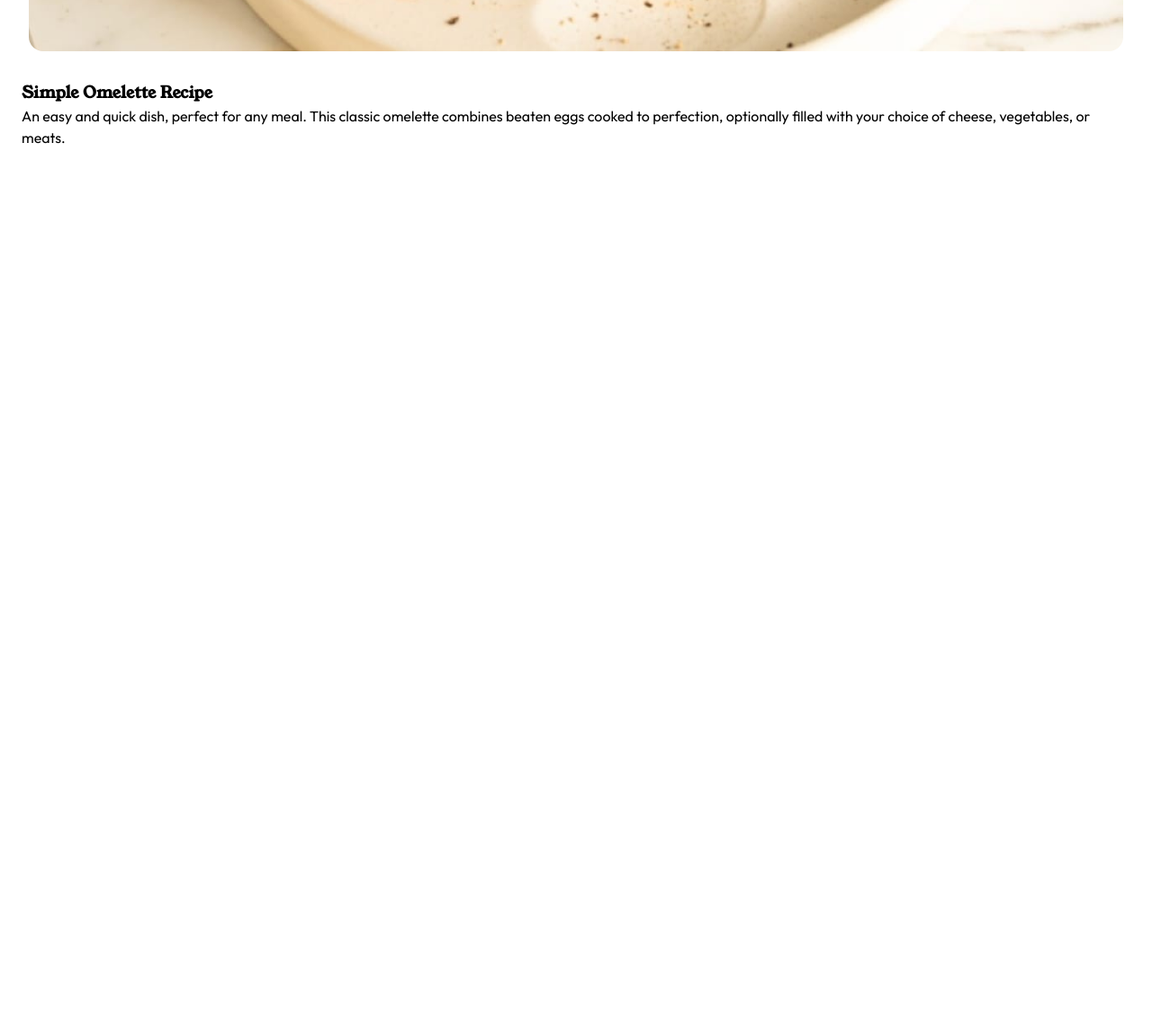
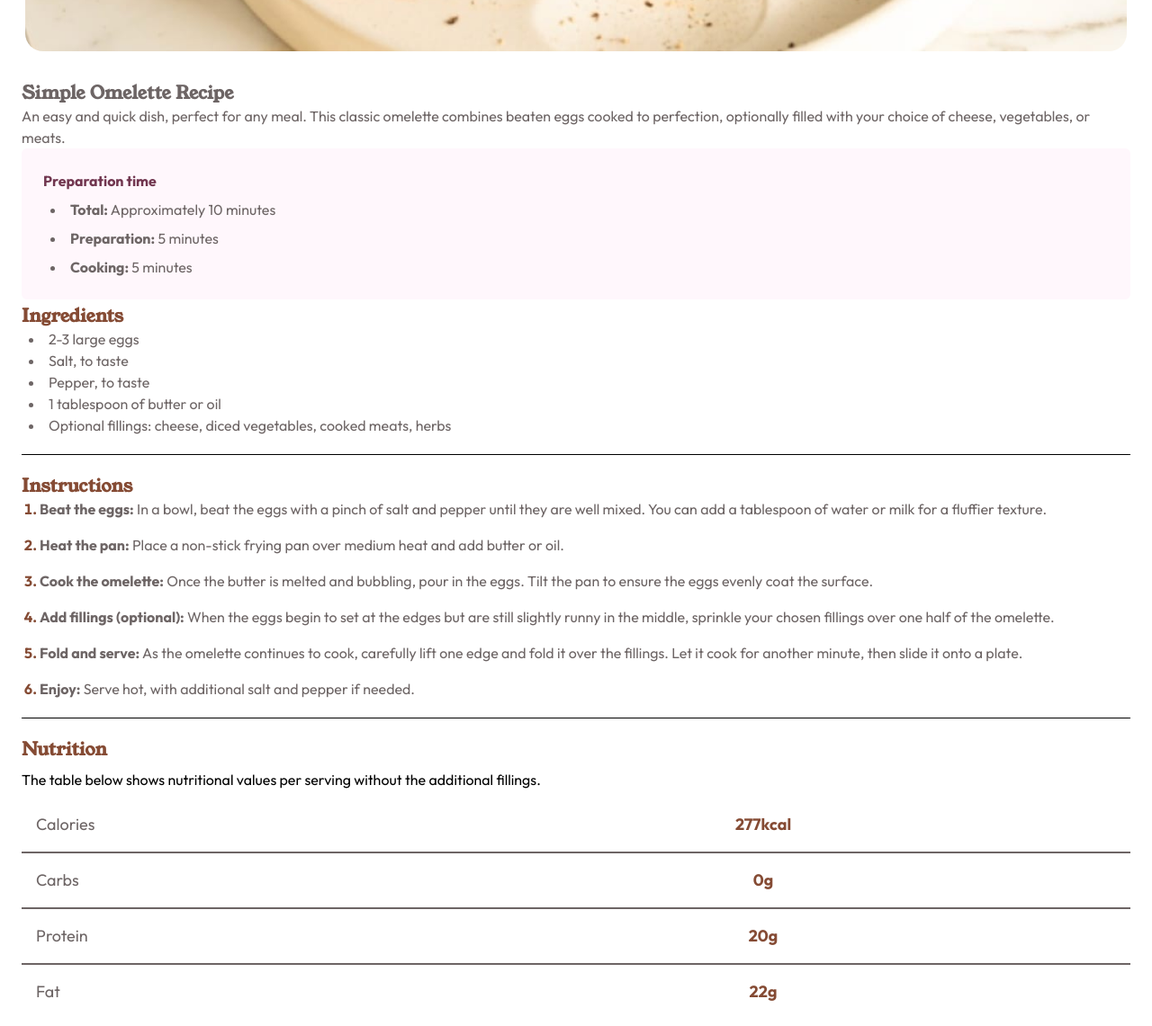
Before and after one commit to aagarcia/practicatailwindcss, a website: page index.html in a window 1280 px wide. Shown: the part 531-1672 px from the top of the page at 90% size. Before the commit the page ends 800 px from the top, so only its background shows below. Drawn offline with Linux system fonts and the light colour scheme.

Commit message:
diseño para celulares

```diff
--- a/index.html
+++ b/index.html
@@ -15,17 +15,88 @@
     <img
       src="./assets/images/image-omelette.jpeg"
       alt="imagen_omelet"
-      class="w-full h-full rounded-12 p-8 sm:rounded-none sm:p-0"
+      class="w-full h-full rounded-12 p-7 sm:rounded-none sm:p-0"
     />
     <h1
-      class="font-young-serif font-bold text-lg mx-6 sm:text-2xl sm:m-6 sm:text-balance"
+      class="font-young-serif font-bold text-ptimedesc text-xl px-6 pt-1 sm:text-2xl sm:p-6"
     >
-      Simple Omelette Recipe
+      Simple Omelette <span class="inline sm:block">Recipe</span>
     </h1>
-    <p class="font-outfit text-base mx-6 sm:text-sm sm:m-6">
+    <p class="font-outfit text-ptimedesc text-base px-6 sm:text-sm sm:px-6 sm:pb-6">
       An easy and quick dish, perfect for any meal. This classic omelette
       combines beaten eggs cooked to perfection, optionally filled with your
       choice of cheese, vegetables, or meats.
     </p>
+    <div class="bg-ptime rounded-md mx-6 p-6 font-outfit">
+      <h4 class="text-ptimetitle font-bold mb-2">Preparation time</h4>
+      <ul class="list-disc list-inside text-ptimedesc pl-2 space-y-2">
+        <li>
+          <span class="font-bold">Total:</span> Approximately 10 <span class="inline sm:block sm:text-right sm:w-20">minutes</span>
+        </li>
+        <li>
+          <span class="font-bold">Preparation:</span> 5 minutes
+        </li>
+        <li>
+          <span class="font-bold">Cooking:</span> 5 minutes
+        </li>
+      </ul>
+    </div>
+    <h2 class="font-young-serif font-bold text-xl px-6 pt-1 text-pingre sm:text-2xl sm:p-6">Ingredients</h2>
+    <ul class="list-disc list-inside ml-8 font-outfit text-ptimedesc">
+      <li>2-3 large eggs</li>
+      <li>Salt, to taste</li>
+      <li>Pepper, to taste</li>
+      <li>1 tablespoon of butter or oil</li>
+      <li>
+        Optional fillings: cheese, diced <span class="inline sm:block sm:ml-6">vegetables, cooked meats, herbs</span>
+      </li>
+    </ul>
+    <hr class="border-1 border-gray-300 mx-6 my-5">
+    <h2 class="font-young-serif font-bold text-xl mx-6 mt-1 text-pingre sm:text-2xl sm:m-6">Instructions</h2>
+    <ul class="list-decimal ml-11 font-outfit custom-list-decimal space-y-4 text-ptimedesc">
+      <li>
+        <span class="font-bold">Beat the eggs:</span>
+        <span>In a bowl, beat the eggs with a pinch of salt and pepper until they are well mixed. You can add a tablespoon of water or milk for a fluffier texture.</span>
+      </li>
+      <li>
+        <span class="font-bold">Heat the pan:</span>
+        <span>Place a non-stick frying pan over medium heat and add butter or oil.</span>
+      </li>
+      <li>
+        <span class="font-bold">Cook the omelette:</span>
+        <span>Once the butter is melted and bubbling, pour in the eggs. Tilt the pan to ensure
+  the eggs evenly coat the surface.</span>
+      </li>
+      <li>
+        <span class="font-bold">Add fillings (optional):</span>
+        <span>When the eggs begin to set at the edges but are still slightly runny in the
+  middle, sprinkle your chosen fillings over one half of the omelette.</span>
+      </li>
+      <li>
+        <span class="font-bold">Fold and serve:</span>
+        <span>As the omelette continues to cook, carefully lift one edge and fold it over the
+  fillings. Let it cook for another minute, then slide it onto a plate.</span>
+      </li>
+      <li>
+        <span class="font-bold">Enjoy:</span>
+        <span>Serve hot, with additional salt and pepper if needed.</span>
+      </li>
+    </ul>
+    <hr class="border-1 border-gray-300 mx-6 my-5">
+    <h2 class="font-young-serif font-bold text-xl mx-6 mt-1 text-pingre sm:text-2xl sm:m-6">Nutrition</h2>
+    <p class="font-outfit text-base mx-6 mt-2 sm:text-sm sm:m-6">The table below shows nutritional values per serving without the additional fillings.</p>
+    <div class="grid grid-cols-3 gap-4 font-outfit text-lg text-ptimedesc m-6">
+      <div class="justify-self-start pl-4 border-b-indigo-500">Calories</div>
+      <div class="col-span-2 font-bold text-pingre  flex justify-center items-center border-b-indigo-500">277kcal</div>
+      <div class="col-span-3 border-b-2 border-ptimedesc"></div>
+      <div class="justify-self-start pl-4">Carbs</div>
+      <div class="col-span-2 font-bold text-pingre  flex justify-center items-center">0g</div>
+      <div class="col-span-3 border-b-2 border-ptimedesc"></div>
+      <div class="justify-self-start pl-4">Protein</div>
+      <div class="col-span-2 font-bold text-pingre  flex justify-center items-center">20g</div>
+      <div class="col-span-3 border-b-2 border-ptimedesc"></div>
+      <div class="justify-self-start pl-4">Fat</div>
+      <div class="col-span-2 font-bold text-pingre flex justify-center items-center">22g</div>
+    </div>
   </body>
 </html>
--- a/src/input.css
+++ b/src/input.css
@@ -15,3 +15,7 @@
     format('truetype');
   font-weight: 400;
 }
+
+.custom-list-decimal ::marker {
+  @apply font-outfit text-pingre font-bold;
+}
--- a/tailwind.config.js
+++ b/tailwind.config.js
@@ -2,6 +2,12 @@
 module.exports = {
   content: ['./src/**/*.{html,js}', './index.html'],
   theme: {
+    colors: {
+      ptime: '#FFF7FC',
+      ptimetitle: '#71364F',
+      ptimedesc: '#6D6565',
+      pingre: '#854B34',
+    },
     screens: {
       sm: { min: '0px', max: '376px' },
     },
```
Also changed, not shown: dist/output.css.
